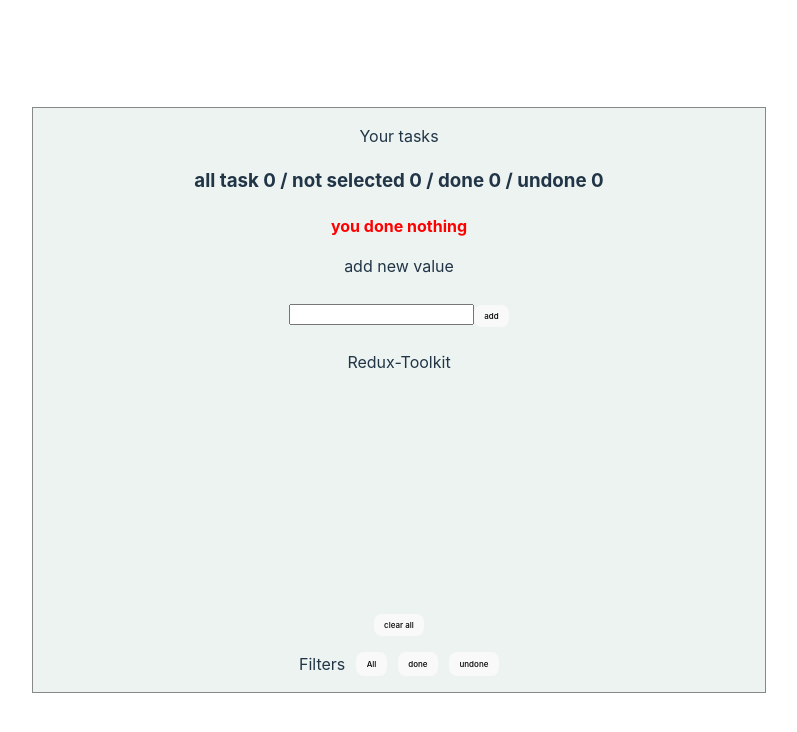
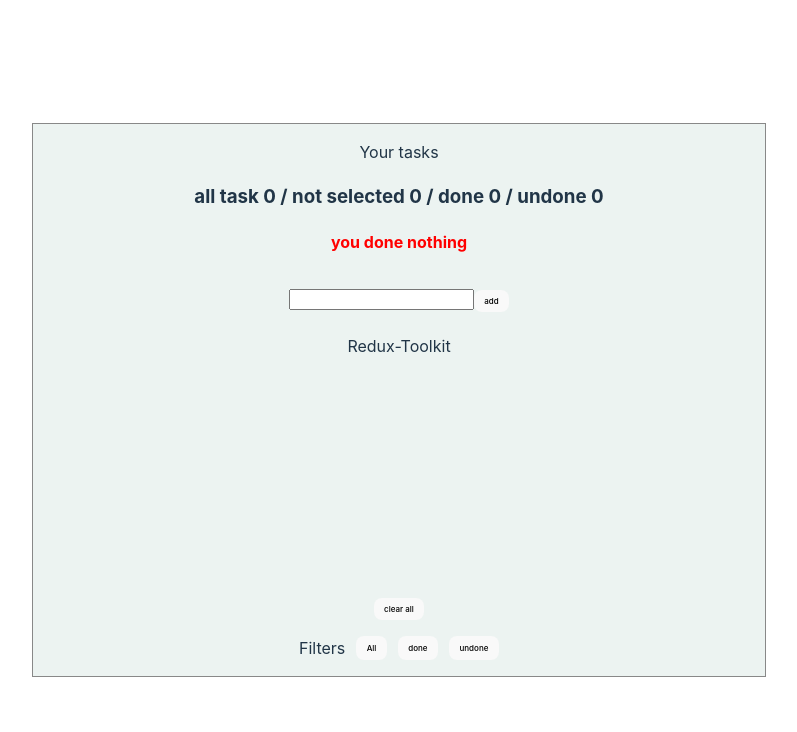
Before and after one commit to danielu96/Redux-Toolkit, a React (Vite) app: page / in a window 1280 px wide. Shown: the top 732 px of the page, without its empty margins (241-1038 px from the left). Built offline with nearby package versions, Linux system fonts and the light colour scheme.

Commit message:
{showAlert} added

```diff
--- a/src/ToDo.jsx
+++ b/src/ToDo.jsx
@@ -3,18 +3,19 @@ import { useState } from 'react'
 import { useDispatch,useSelector } from "react-redux";
 import { AddTask } from './Slices/taskReducer';
 import Alert from './Alert';
+import ModalFocusAfterClose from './Modal';
 
 
-const ToDo = () => {
+const ToDo = ({showAlert}) => {
   const inputRef = useRef()
 
   const[title,setTitle]=useState('')
     const {task}=useSelector((state)=> state.task.tasks)
     // const {taskName,setTaskName}=useState('')
-    const [alert, setAlert] = useState({ show: false, msg: '', type: ''  });
-   const showAlert = (show = false, type = '', msg = '' ) => {
-         setAlert({ show,  type, msg  });
-       };
+  //   const [alert, setAlert] = useState({ show: false, msg: '', type: ''  });
+  //  const showAlert = (show = false, type = '', msg = '' ) => {
+  //        setAlert({ show,  type, msg  });
+  //      };
     const dispatch = useDispatch();
     const handleSubmit =(e) => {
       e.preventDefault();
@@ -68,9 +69,9 @@ const ToDo = () => {
   //       // alert('Success you just added')
   //          }
   return  (
-    <div style={{display:'grid',marginTop:'1rem',marginBottom:'1rem',height:'5rem',justifyContent:'center', rowGap :'1rem'}}>
+    <div style={{display:'grid',marginTop:'2rem',marginBottom:'1rem',height:'2rem',justifyContent:'center', rowGap :'1rem'}}>
 
-         <div >  {alert.show && <Alert {...alert} removeAlert={showAlert} tasks={task} />|| "add new value"}</div>
+
   <form  style={{ bottom:'0px'}} onSubmit={handleSubmit}>
       <input  type="text"
       id='title'
@@ -81,6 +82,7 @@ const ToDo = () => {
             />
              <button>add</button>
     </form>
+
     </div>
   )
 }
```
